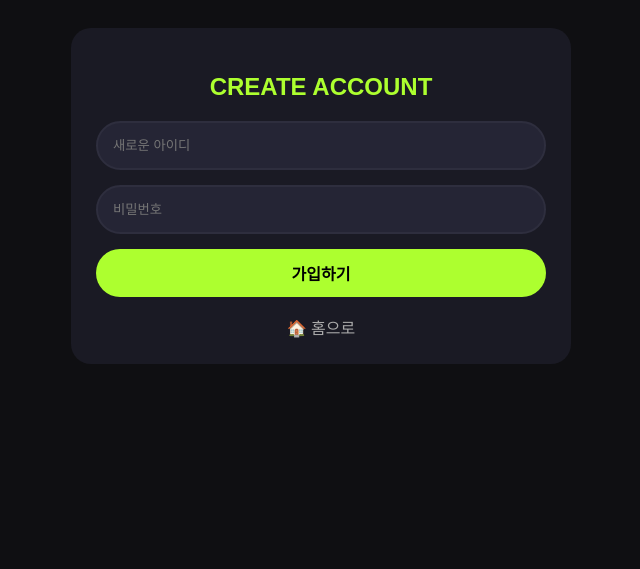
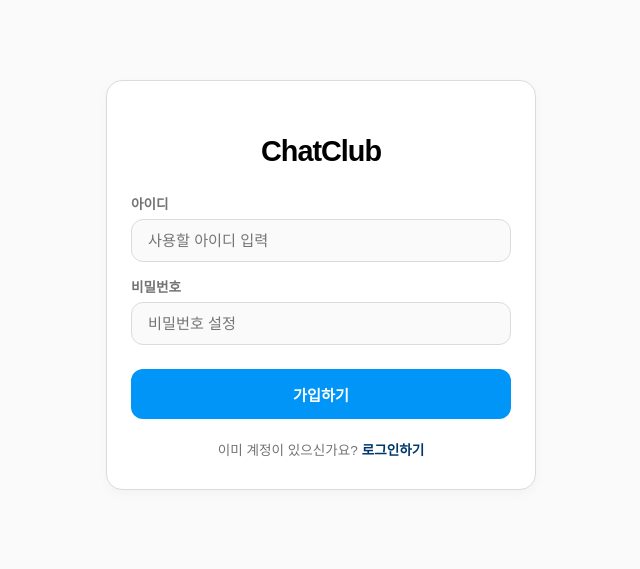
Before and after one commit to twinkelglue/App, a Flask app: page /register in a window 1280 px wide. Shown: the top 569 px of the page, without its empty margins (319-959 px from the left). Run offline with Flask 3, Linux system fonts and the light colour scheme; some libraries are stand-ins or nearby versions; some web fonts are replaced.

Commit message:
Update register.html

```diff
--- a/templates/register.html
+++ b/templates/register.html
@@ -3,23 +3,39 @@
 <head>
     <meta charset="UTF-8">
     <meta name="viewport" content="width=device-width, initial-scale=1.0">
-    <title>Register</title>
+    <title>ChatClub 가입</title>
+    <link rel="stylesheet" crossorigin href="https://cdn.jsdelivr.net/gh/orioncactus/pretendard@v1.3.9/dist/web/static/pretendard.min.css" />
     <style>
-        body { background-color: #0f0f12; color: #ffffff; font-family: 'Pretendard', sans-serif; padding: 20px; }
-        .container { max-width: 450px; margin: 0 auto; background: #1a1a24; padding: 25px; border-radius: 20px; text-align: center; }
-        input { width: 100%; padding: 15px; border: 2px solid #2e2e3e; border-radius: 25px; background: #252535; color: white; box-sizing: border-box; outline: none; margin-bottom: 15px; }
-        button { background: #adff2f; color: #000; border: none; padding: 12px; font-weight: bold; border-radius: 25px; cursor: pointer; width: 100%; font-size:1rem; }
+        body { background-color: #fafafa; color: #262626; font-family: 'Pretendard', sans-serif; padding: 20px; margin: 0; }
+        .container { max-width: 380px; margin: 60px auto; background: #ffffff; padding: 30px 24px; border-radius: 16px; border: 1px solid #dbdbdb; box-shadow: 0 4px 12px rgba(0,0,0,0.03); }
+        h2 { font-size: 1.8rem; color: #000; text-align: center; margin-bottom: 25px; font-weight: 800; letter-spacing: -1px; }
+        .input-group { margin-bottom: 14px; }
+        label { display: block; font-size: 0.85rem; color: #737373; margin-bottom: 6px; font-weight: 600; }
+        input[type="text"], input[type="password"] { width: 100%; padding: 12px 16px; border: 1px solid #dbdbdb; border-radius: 12px; background: #fafafa; color: #262626; font-size: 0.95rem; box-sizing: border-box; outline: none; }
+        input[type="text"]:focus, input[type="password"]:focus { border-color: #a8a8a8; background: #fff; }
+        button { background: #0095f6; color: #fff; border: none; padding: 14px; font-weight: 600; border-radius: 12px; cursor: pointer; font-size: 0.95rem; width: 100%; margin-top: 10px; }
+        button:hover { background: #1877f2; }
+        .footer-link { text-align: center; margin-top: 20px; font-size: 0.85rem; color: #737373; }
+        .footer-link a { color: #00376b; text-decoration: none; font-weight: 600; }
     </style>
 </head>
 <body>
     <div class="container">
-        <h2 style="color:#adff2f;">CREATE ACCOUNT</h2>
-        <form method="post">
-            <input type="text" name="username" placeholder="새로운 아이디" required>
-            <input type="password" name="password" placeholder="비밀번호" required>
+        <h2>ChatClub</h2>
+        <form action="/register" method="post">
+            <div class="input-group">
+                <label>아이디</label>
+                <input type="text" name="username" placeholder="사용할 아이디 입력" required>
+            </div>
+            <div class="input-group">
+                <label>비밀번호</label>
+                <input type="password" name="password" placeholder="비밀번호 설정" required>
+            </div>
             <button type="submit">가입하기</button>
         </form>
-        <br><a href="/" style="color:#aaa; text-decoration:none;">🏠 홈으로</a>
+        <div class="footer-link">
+            이미 계정이 있으신가요? <a href="/">로그인하기</a>
+        </div>
     </div>
 </body>
 </html>
```
